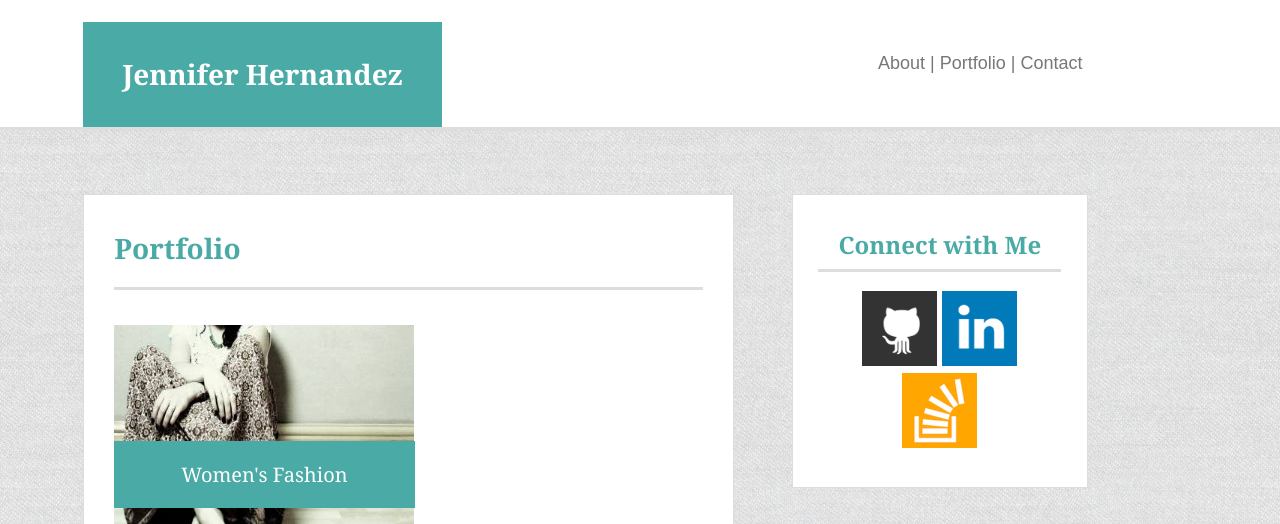
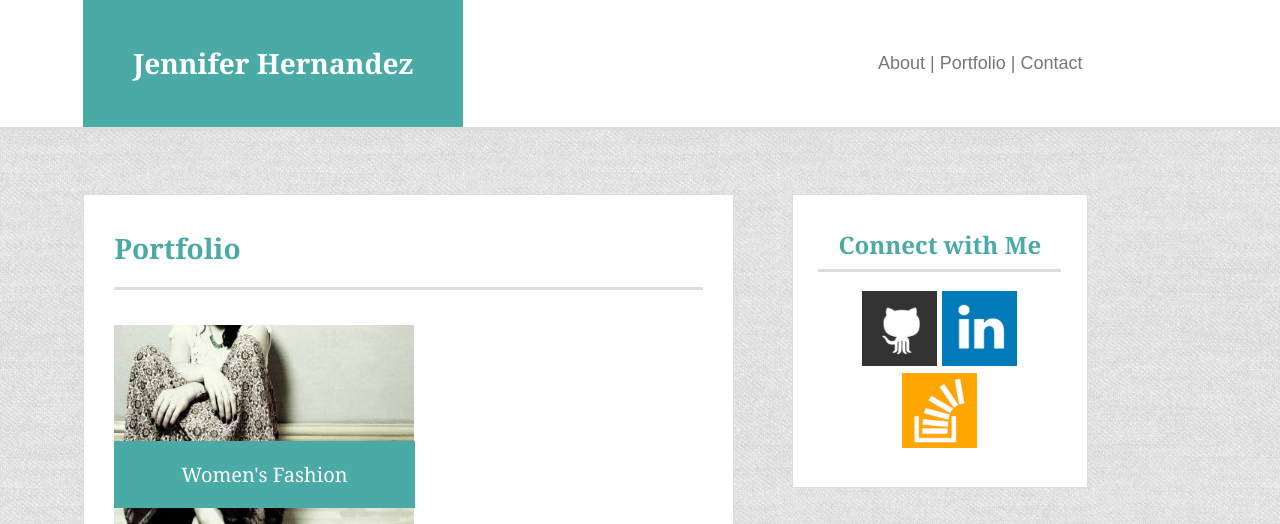
Before and after one commit to jennaroe/Basic-Portfolio, a PHP site: page /portfolio-index.html in a window 1280 px wide. Shown: the top 524 px of the page. Run offline with PHP 8.4, Linux system fonts and the light colour scheme.

Commit message:
Update portfolio-style.css

```diff
--- a/assets/css/portfolio-style.css
+++ b/assets/css/portfolio-style.css
@@ -6,8 +6,7 @@ body {
 header {
     background: #4aaaa5;
     border:3px #cccccc;
-    padding: 3.05%;
-    margin-top: 1.7%;
+    padding: 3.9%;
     margin-left: 6.5%;
     color: #ffffff;
     position: absolute;
```
